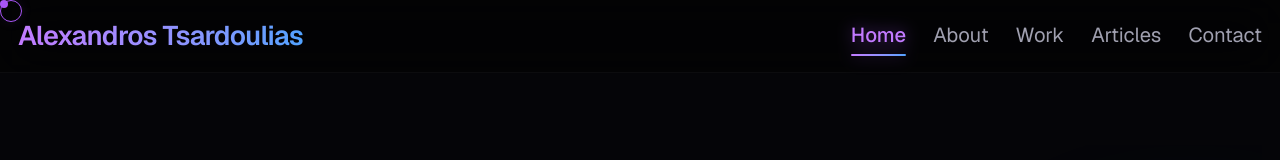
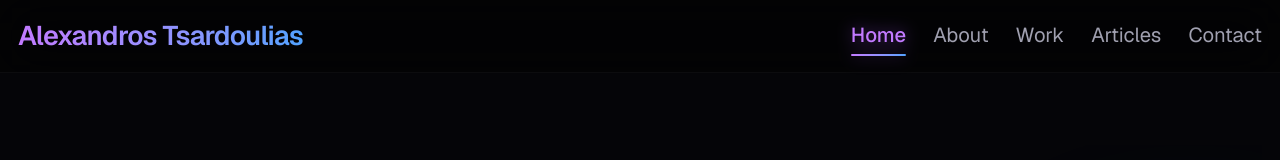
Before and after one commit to alekostsardoulias/alekos-website, a Next.js app: page / in a window 1280 px wide. Shown: the top 160 px of the page. Built offline with nearby package versions, Linux system fonts and the light colour scheme.

Commit message:
Remove custom cursor — use default browser cursor instead

```diff
--- a/src/app/globals.css
+++ b/src/app/globals.css
@@ -308,49 +308,3 @@
     @apply mb-0;
   }
 }
-
-/* ── Custom cursor (disabled on touch & reduced-motion) ── */
-@media (hover: hover) and (any-pointer: fine) {
-  .has-custom-cursor,
-  .has-custom-cursor * {
-    cursor: none !important;
-  }
-}
-
-.custom-cursor-dot {
-  position: fixed;
-  top: 0;
-  left: 0;
-  width: 8px;
-  height: 8px;
-  border-radius: 9999px;
-  background: var(--accent-purple);
-  pointer-events: none;
-  z-index: 9999;
-  transform: translate3d(0, 0, 0);
-  will-change: transform;
-}
-
-.custom-cursor-ring {
-  position: fixed;
-  top: 0;
-  left: 0;
-  width: 22px;
-  height: 22px;
-  border-radius: 9999px;
-  border: 1px solid var(--accent-purple);
-  background: transparent;
-  box-shadow: 0 0 12px var(--accent-purple-muted);
-  pointer-events: none;
-  z-index: 9998;
-  transform: translate3d(0, 0, 0);
-  will-change: transform, width, height;
-  transition: width 160ms ease, height 160ms ease;
-}
-
-.custom-cursor-ring.is-interactive {
-  width: 36px;
-  height: 36px;
-  border-color: var(--accent-purple);
-  background: var(--accent-purple-muted);
-}
--- a/src/app/layout.tsx
+++ b/src/app/layout.tsx
@@ -1,7 +1,6 @@
 import type { Metadata } from 'next';
 import { Geist, Geist_Mono } from 'next/font/google';
 import { ThemeProvider } from '@/components/theme-provider';
-import { CustomCursor } from '@/components/custom-cursor';
 import { Navigation } from '@/components/navigation';
 import { Footer } from '@/components/footer';
 import { PageTransition } from '@/components/page-transition';
@@ -58,7 +57,6 @@ export default function RootLayout({
     >
       <body className="min-h-full flex flex-col">
         <ThemeProvider>
-          <CustomCursor />
           <Navigation />
           <PageTransition>
             <main className="flex-1">{children}</main>
--- a/src/components/custom-cursor.tsx
+++ /dev/null
@@ -1,14 +0,0 @@
-'use client';
-
-import { useCustomCursor } from '@/hooks/use-custom-cursor';
-
-export function CustomCursor() {
-  const { dotRef, ringRef } = useCustomCursor();
-
-  return (
-    <>
-      <div ref={dotRef} className="custom-cursor-dot" aria-hidden="true" />
-      <div ref={ringRef} className="custom-cursor-ring" aria-hidden="true" />
-    </>
-  );
-}
--- a/src/hooks/use-custom-cursor.ts
+++ /dev/null
@@ -1,87 +0,0 @@
-'use client';
-
-import { useEffect, useRef, useCallback } from 'react';
-
-const DOT_LERP = 0.45;
-const RING_LERP = 0.18;
-const DOT_OFFSET = 4; // half of 8px width/height
-const RING_OFFSET = 11; // half of 22px width/height
-
-const INTERACTIVE_SELECTOR =
-  'a, button, [role="button"], input, textarea, select, label, summary';
-
-const lerp = (a: number, b: number, t: number): number => a + (b - a) * t;
-
-export function useCustomCursor() {
-  const dotRef = useRef<HTMLDivElement>(null);
-  const ringRef = useRef<HTMLDivElement>(null);
-  const rafRef = useRef<number>(0);
-  const mouseRef = useRef({ x: -100, y: -100 });
-  const dotPosRef = useRef({ x: -100, y: -100 });
-  const ringPosRef = useRef({ x: -100, y: -100 });
-
-  const animate = useCallback(() => {
-    const mx = mouseRef.current.x;
-    const my = mouseRef.current.y;
-
-    dotPosRef.current.x = lerp(dotPosRef.current.x, mx, DOT_LERP);
-    dotPosRef.current.y = lerp(dotPosRef.current.y, my, DOT_LERP);
-    ringPosRef.current.x = lerp(ringPosRef.current.x, mx, RING_LERP);
-    ringPosRef.current.y = lerp(ringPosRef.current.y, my, RING_LERP);
-
-    const dx = dotPosRef.current.x - DOT_OFFSET;
-    const dy = dotPosRef.current.y - DOT_OFFSET;
-    const rx = ringPosRef.current.x - RING_OFFSET;
-    const ry = ringPosRef.current.y - RING_OFFSET;
-
-    if (dotRef.current) {
-      dotRef.current.style.transform = `translate3d(${dx}px, ${dy}px, 0)`;
-    }
-    if (ringRef.current) {
-      ringRef.current.style.transform = `translate3d(${rx}px, ${ry}px, 0)`;
-    }
-  }, []);
-
-  useEffect(() => {
-    if (typeof window === 'undefined') return;
-
-    const mqlHover = window.matchMedia('(hover: hover) and (any-pointer: fine)');
-    const mqlMotion = window.matchMedia('(prefers-reduced-motion: no-preference)');
-
-    if (!mqlHover.matches || !mqlMotion.matches) return;
-
-    const html = document.documentElement;
-    html.classList.add('has-custom-cursor');
-
-    const onMouseMove = (e: MouseEvent) => {
-      mouseRef.current.x = e.clientX;
-      mouseRef.current.y = e.clientY;
-    };
-
-    const onMouseOver = (e: MouseEvent) => {
-      const target = e.target as HTMLElement;
-      const isInteractive = target.closest(INTERACTIVE_SELECTOR);
-      if (ringRef.current) {
-        ringRef.current.classList.toggle('is-interactive', Boolean(isInteractive));
-      }
-    };
-
-    document.addEventListener('mousemove', onMouseMove, { passive: true });
-    document.addEventListener('mouseover', onMouseOver, { passive: true });
-
-    const loop = () => {
-      animate();
-      rafRef.current = requestAnimationFrame(loop);
-    };
-    rafRef.current = requestAnimationFrame(loop);
-
-    return () => {
-      cancelAnimationFrame(rafRef.current);
-      document.removeEventListener('mousemove', onMouseMove);
-      document.removeEventListener('mouseover', onMouseOver);
-      html.classList.remove('has-custom-cursor');
-    };
-  }, [animate]);
-
-  return { dotRef, ringRef };
-}
```
